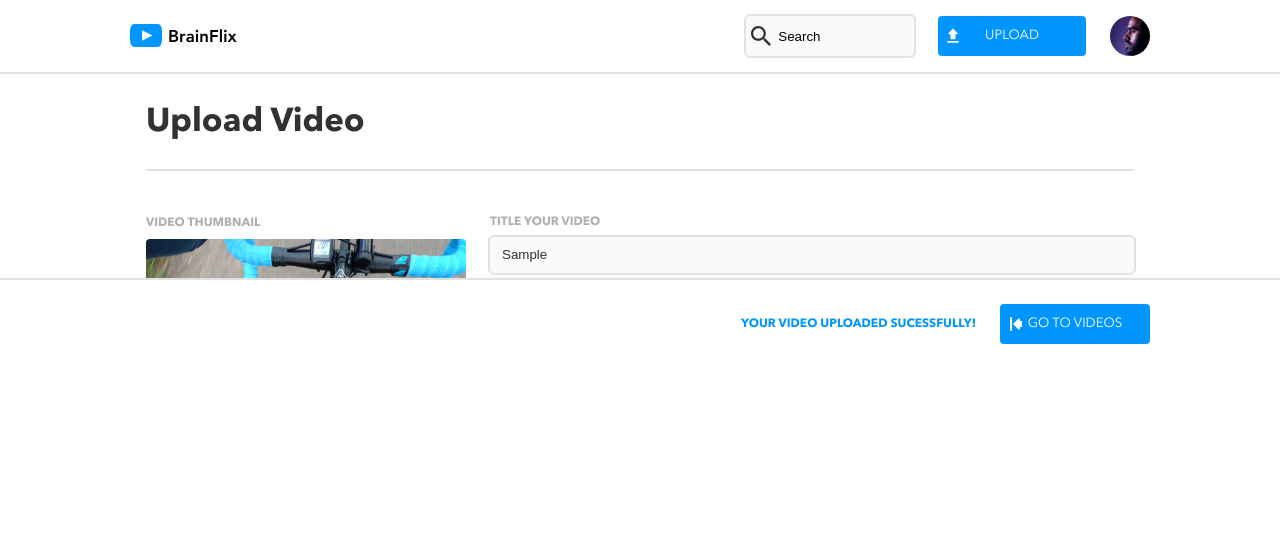
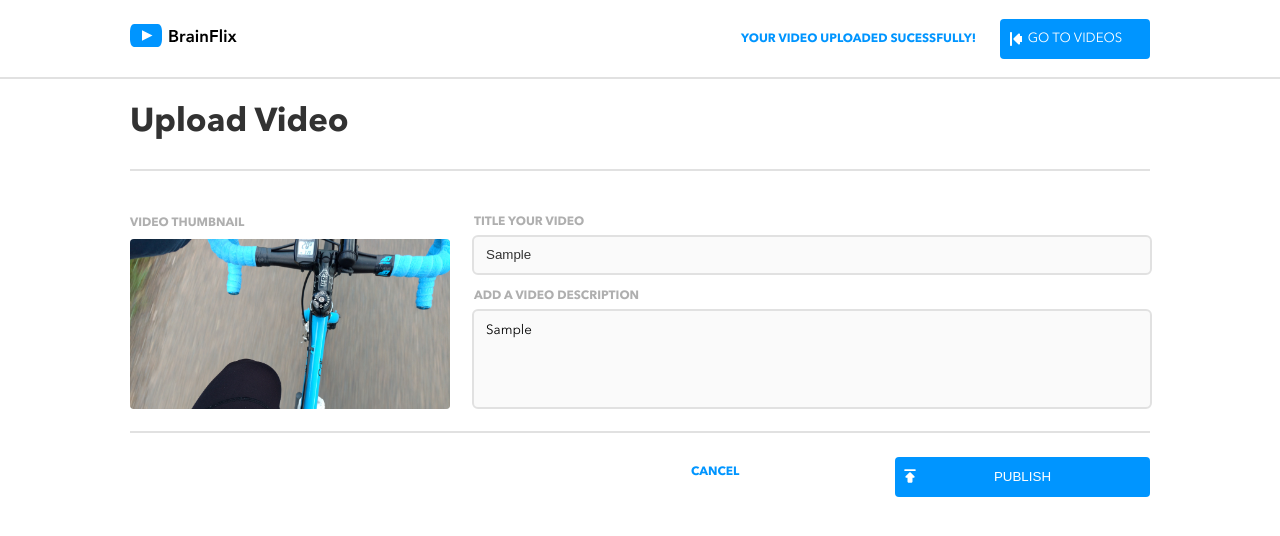
Before and after one commit to bexbrown/rebecca-brown-brainflix, a React (Create React App) app: page /upload in a window 1280 px wide. Both pictures are taken after typing "Sample", "Sample" into the empty fields and a click on the input "Publish". Shown: the top 536 px of the page. Built offline with nearby package versions, Linux system fonts and the light colour scheme; a web font is replaced by a local one.

Commit message:
add underline to upload form

```diff
--- a/src/components/Banner/Banner.js
+++ b/src/components/Banner/Banner.js
@@ -1,15 +1,21 @@
 import "./Banner.scss";
 import { Link } from "react-router-dom";
+import Logo from "../../assets/logos/BrainFlix-logo.svg";
 
 
 function Banner() {
     return (
         <div className="banner">
-            <div className="banner__content">
-                <span className="banner__text">Your video uploaded sucessfully!</span>
-                <Link to="/" className="banner__button">
-                    Go to videos
+            <div className="banner__container">
+                <Link to="/" className="banner__link">
+                    <img src={Logo} alt="brainflix logo" className="banner__logo" />
                 </Link>
+                <div className="banner__content">
+                    <span className="banner__text">Your video uploaded sucessfully!</span>
+                    <Link to="/" className="banner__button">
+                        Go to videos
+                    </Link>
+                </div>
             </div>
         </div>
     )
--- a/src/components/Banner/Banner.scss
+++ b/src/components/Banner/Banner.scss
@@ -5,29 +5,29 @@
 .banner {
 
     background-color: $primary-light;
-    border-top: 2px solid $secondary-grey;
+    border-bottom: 2px solid $secondary-grey;
     position: fixed;
-    bottom: 0;
+    top: 0;
     width: 100%;
     padding: 1rem;
 
     @include tablet {
-        padding: 1.5rem 1rem;
+        padding: 1rem 1.5rem;
     }
 
-    @include desktop {
-        padding-bottom: 57vh;
-    }
 
-    &__content {
+
+    &__container {
         display: flex;
         flex-direction: column;
         align-items: center;
 
+
         @include tablet {
             flex-direction: row;
-            justify-content: flex-end;
+            justify-content: space-between;
             align-items: center;
+
         }
 
         @include desktop {
@@ -35,23 +35,39 @@
         }
     }
 
+    &__link {
+        padding: 0.5rem 0;
+    }
+
+    &__content {
+        display: flex;
+        flex-direction: column;
+        align-items: center;
+        width: 100%;
+
+        @include tablet {
+            flex-direction: row;
+            justify-content: flex-end;
+            align-items: center;
+        }
+    }
+
     &__text {
         @include link;
-        padding-bottom: 1rem;
+        padding: 1rem 0;
 
         @include tablet {
-            padding-bottom: 0;
+            padding: 0;
             margin-right: 1.5rem;
         }
     }
-
 
 
     &__button {
         @include button;
         @include linkButton;
         position: relative;
-        margin-bottom: 1.5rem;
+
 
         @include tablet {
             margin-bottom: 0;
--- a/src/components/Upload/Upload.js
+++ b/src/components/Upload/Upload.js
@@ -9,7 +9,6 @@ import { useState } from "react";
 
 function Upload() {
 
-
     const [uploadStatus, setUploadStatus] = useState(false);
 
     const submitHandler = (event) => {
@@ -17,24 +16,26 @@ function Upload() {
         setUploadStatus(true);
     }
 
-
-
     return (
         <>
             <section className="upload">
                 <h1 className="upload__title">Upload Video</h1>
-                <div className="upload__content">
+
+                <form className="upload__form"
+                    onSubmit={submitHandler} >
+                    <div className="upload__container">
                         <div className="upload__media">
                             <h2 className="upload__subheading">Video Thumbnail</h2>
                             <img src={uploadImage} alt="video upload preview" className="upload__image" />
                         </div>
-                    <form className="upload__form"
-                        onSubmit={submitHandler} >
+                        <div className="upload__content">
                             <div className="upload__formfields">
                                 <label htmlFor="title" className="upload__subheading">Title your video</label>
                                 <input type="text" name="title" id="title" placeholder="Add a title to your video" className="upload__input--title" />
                                 <label htmlFor="description" className="upload__subheading">Add a video description</label>
                                 <textarea name="description" id="description" className="upload__input--description" placeholder="Add a description to your video"></textarea>
+                            </div>
+                        </div>
                     </div>
                     <div className="upload__buttons">
                         <input
@@ -43,12 +44,14 @@ function Upload() {
                             value="Publish"
                             className="upload__button"
                         />
+
                         <Link to="/" className="upload__link">
                             Cancel
                         </Link>
                     </div>
+
                 </form>
-                </div>
+
             </section >
             {(uploadStatus === true) ? <Banner className="banner" /> : console.log("no banner")}
             {/* // <Banner className="banner" /> */}
--- a/src/components/Upload/Upload.scss
+++ b/src/components/Upload/Upload.scss
@@ -4,7 +4,12 @@
 .upload {
     padding: 0 1rem;
 
+    @include tablet {
+        padding: 0 1.5rem;
+    }
+
     @include desktop {
+        padding: 0;
         @include contain;
     }
 
@@ -20,10 +25,18 @@
         margin-top: 1rem;
     }
 
-    &__content {
+    &__form {
         @include desktop {
             display: flex;
+            flex-direction: column;
             width: 100%;
+        }
+    }
+
+    &__container {
+        @include desktop {
+            display: flex;
+            border-bottom: 2px solid $secondary-grey;
         }
     }
 
@@ -44,7 +57,7 @@
         }
     }
 
-    &__form {
+    &__content {
         width: 100%;
     }
 
```
Lines whose indentation alone changed are shown as unchanged.
